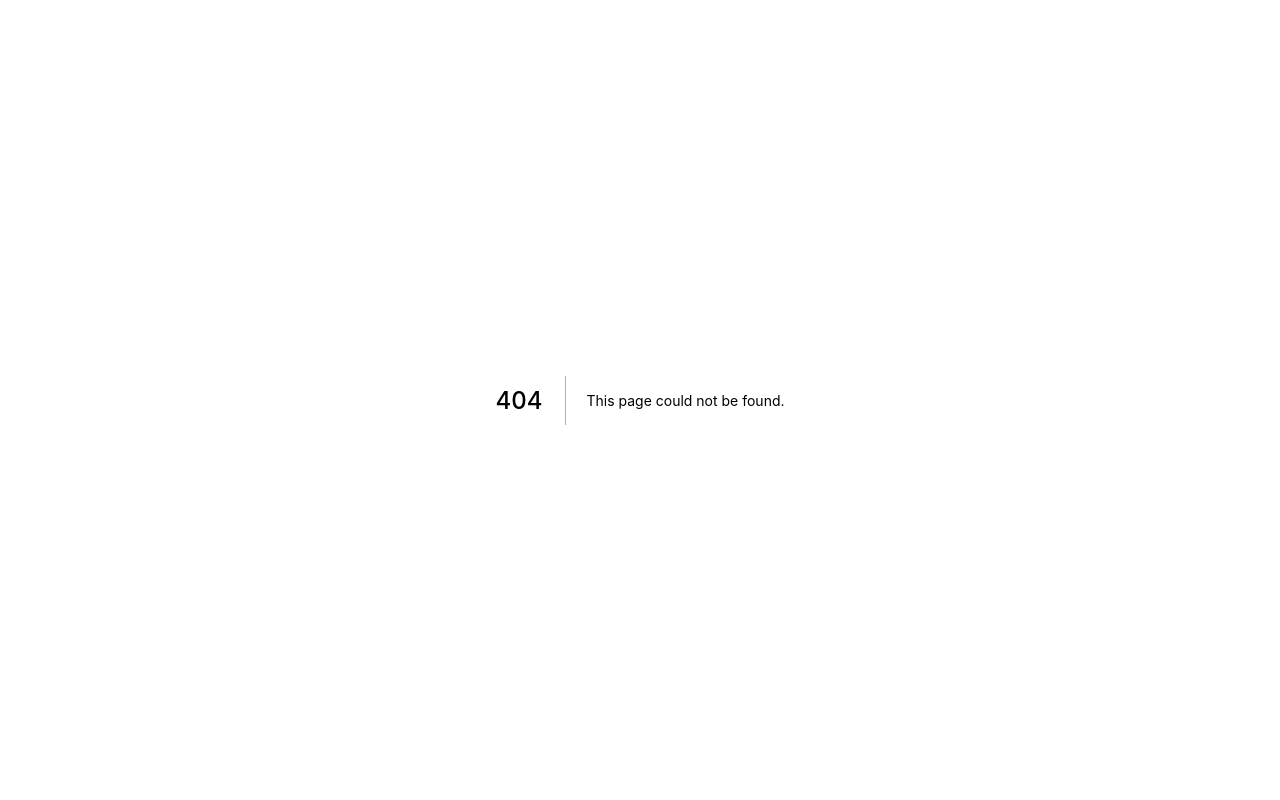
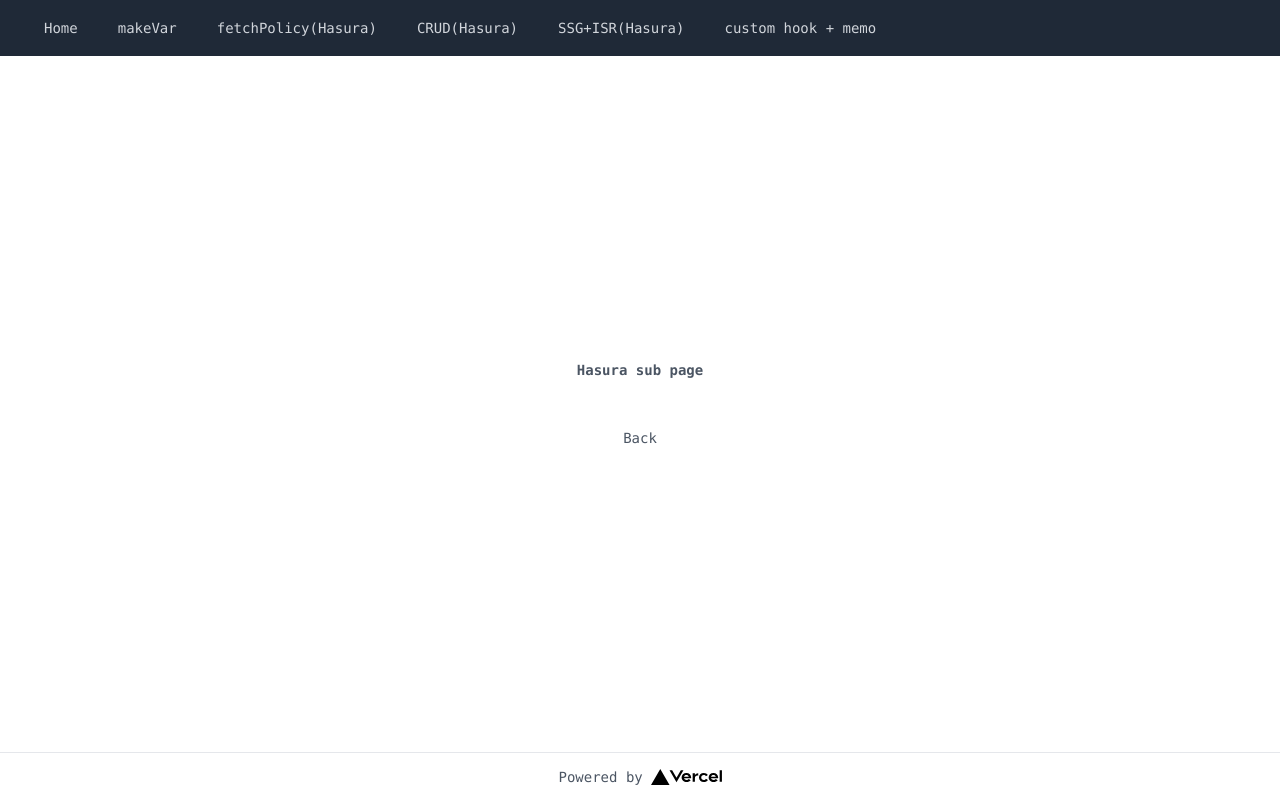
Before and after one commit to supunic/nextjs_hasura_basic_lesson, a Next.js app: page /hasura-sub in a window 1280 px wide. Before the commit this address had no page. Built offline with nearby package versions, Linux system fonts and the light colour scheme.

Commit message:
implement: hasura sub page

```diff
--- /dev/null
+++ b/pages/hasura-sub.tsx
@@ -0,0 +1,28 @@
+import { VFC } from 'react'
+import Link from 'next/link'
+import { useQuery } from '@apollo/client'
+import { GET_USERS_LOCAL, GET_USERS } from '../queries/queries'
+import { GetUsersQuery } from '../types/generated/graphql'
+import { Layout } from '../components/Layout'
+
+const FetchSub: VFC = () => {
+  const { data } = useQuery<GetUsersQuery>(GET_USERS_LOCAL)
+
+  return (
+    <Layout title="Hasura fetchPolicy">
+      <p className="mb-6 font-bold">Hasura sub page</p>
+      {console.log(data)}
+      {data?.users.map((user) => {
+        return (
+          <p className="my-1" key={user.id}>
+            {user.name}
+          </p>
+        )
+      })}
+      <Link href="/hasura-main">
+        <a className="mt-6">Back</a>
+      </Link>
+    </Layout>
+  )
+}
+export default FetchSub
```
